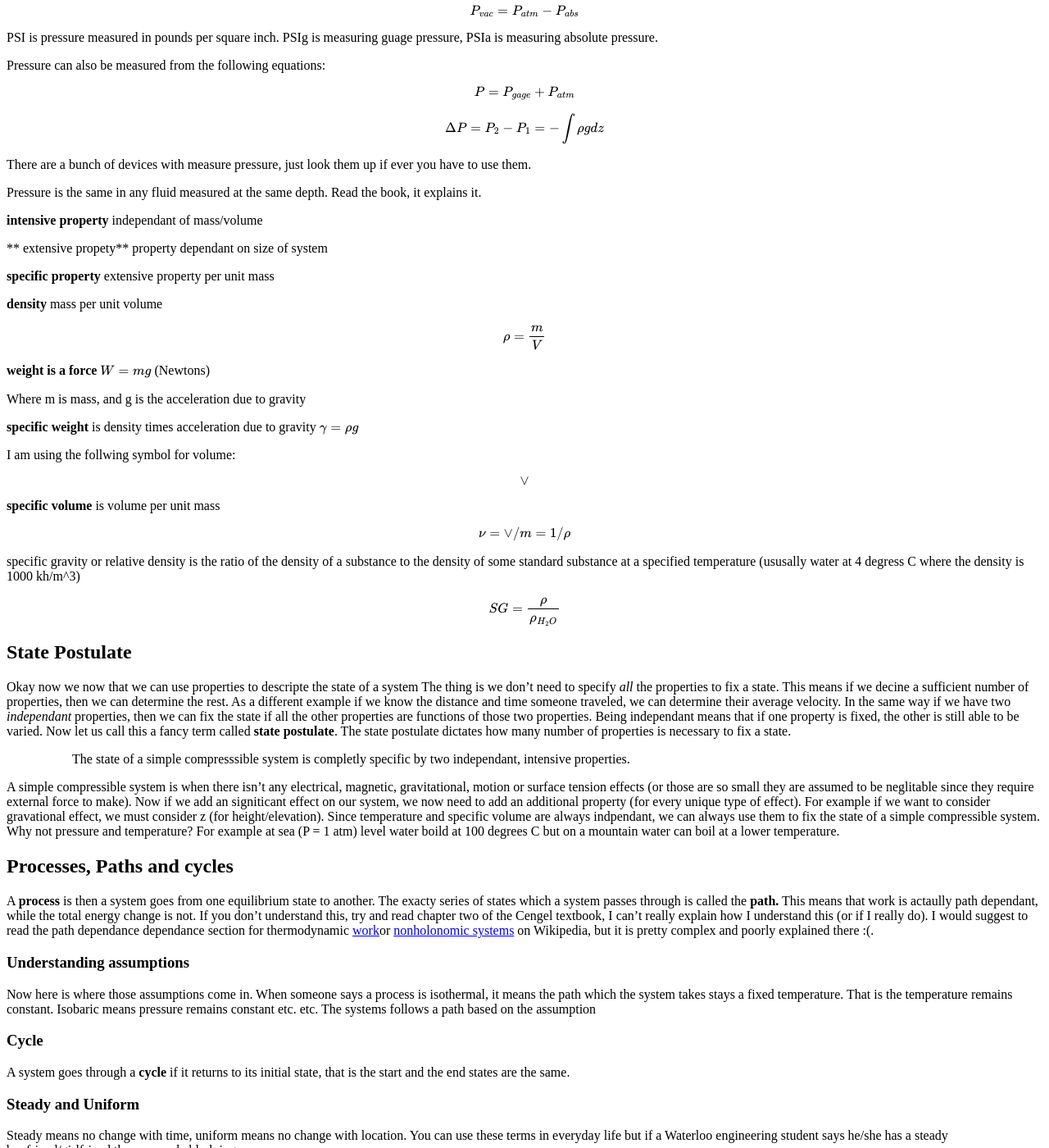
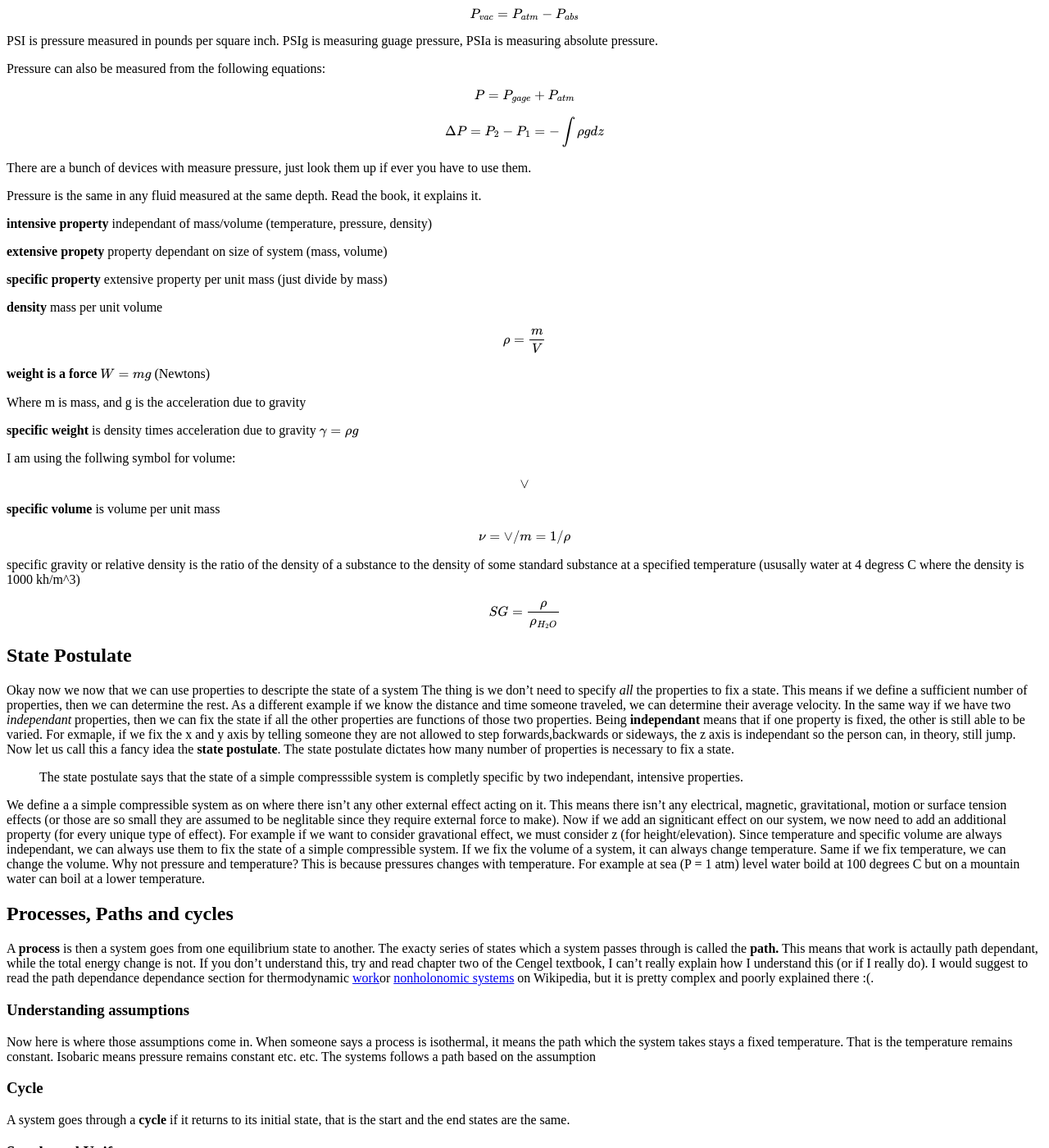
Before and after one commit to mrandrewandrade/blog, a Jekyll site: the page built from _posts/101/2015-10-25-thermodynamics-101-reference.md, in a window 1280 px wide and 1400 px high, scrolled down 1606 px. Shown: the whole window at 82% size. Built offline with Jekyll 4.4.1, drawn with Linux system fonts in a browser that asks for light colours; nearby versions of some CDN libraries; library files that are not in the unit come from our copies; formulas are drawn with MathJax 3; comment, search, counter and statistics services are not loaded; some of the changed text lies outside the part shown.

Commit message:
small fixes to notes

```diff
--- a/_posts/101/2015-10-25-thermodynamics-101-reference.md
+++ b/_posts/101/2015-10-25-thermodynamics-101-reference.md
@@ -12,16 +12,16 @@
 
 First lets start with some common assumptions (refer back here when they come up):
 
-1. Kinetic and potential energy remains about constant ($$\Delta KE, \Delta PE ~= 0$$
+1. Kinetic and potential energy remains about constant ($$\Delta KE, \Delta PE ~= 0$$)
 2. Isobaric (pressure is constant)
 3. Isothermal (temperature is constant)
 4. Isovolumetic (total volume (V) is constant)
 5. Rigid (change in volume is zero or $$dV = 0$$)
 6. Adiabatic (heat transfer is zero or $$\dot Q = 0$$
-7. Reversible (\dot P_s = 0)
+7. Reversible ($$\dot P_s = 0$$)
 8. Ideal Gas more below
 9. stead-state or SS (change is zero or d/dt = 0)
-10. steady flow or SD ($$ U_{IN}, h_{IN, ... = constant)
+10. steady flow or SD ($$ U_{IN}, h_{IN},$$ ... = constant)
 11. Liquids and solids have constant volume
 12. Liquids are solids are assumed incompressible
 
@@ -92,11 +92,11 @@
 
 Pressure is the same in any fluid measured at the same depth.  Read the book, it explains it.
 
-**intensive property** independant of mass/volume
+**intensive property** independant of mass/volume (temperature, pressure, density)
 
-** extensive propety** property dependant on size of system
+**extensive propety** property dependant on size of system (mass, volume)
 
-**specific property** extensive property per unit mass
+**specific property** extensive property per unit mass (just divide by mass)
 
 **density**  mass per unit volume
 
@@ -106,7 +106,6 @@
 $$ W = mg $$ (Newtons)
 
 Where m is mass, and g is the acceleration due to gravity
-
 
 **specific weight** is density times acceleration due to gravity
 $$ \gamma = \rho g $$
@@ -125,14 +124,13 @@
 
 ## State Postulate
 
-Okay now we now that we can use properties to descripte the state of a system  The thing is we don't need to specify *all* the properties to fix a state.  This means if we decine a sufficient number of properties, then we can determine the rest. As a different example if we know the distance and time someone traveled, we can determine their average velocity.  In the same way if we have two *independant* properties, then we can fix the state if all the other properties are functions of those two properties.  Being independant means that if one property is fixed, the other is still able to be varied.  Now let us call this a fancy term called **state postulate**.  The state postulate dictates how many number of properties is necessary to fix a state.
+Okay now we now that we can use properties to descripte the state of a system  The thing is we don't need to specify *all* the properties to fix a state.  This means if we define a sufficient number of properties, then we can determine the rest. As a different example if we know the distance and time someone traveled, we can determine their average velocity.  In the same way if we have two *independant* properties, then we can fix the state if all the other properties are functions of those two properties.  Being **independant** means that if one property is fixed, the other is still able to be varied. For exmaple, if we fix the x and y axis by telling someone they are not allowed to step forwards,backwards or sideways, the z axis is independant so the person can, in theory, still jump.  Now let us call this a fancy idea the **state postulate**.  The state postulate dictates how many number of properties is necessary to fix a state.
 
->>The state of a simple compresssible system is completly specific by two independant, intensive properties.
+>The state postulate says that the state of a simple compresssible system is completly specific by two independant, intensive properties.
 
-A simple compressible system is when there isn't any electrical, magnetic, gravitational, motion or surface tension effects (or those are so small they are assumed to be neglitable since they require external force to make).  Now if we add an signiticant effect on our system, we now need to add an additional property (for every unique type of effect).  For example if we want to consider gravational effect, we must consider z (for height/elevation).  Since temperature and specific volume are always indpendant, we can always use them to fix the state of a simple compressible system.  Why not pressure and temperature?  For example at sea (P = 1 atm) level water boild at 100 degrees C but on a mountain water can boil at a lower temperature.
+We define a a simple compressible system as on where there isn't any other external effect acting on it.  This means there isn't any electrical, magnetic, gravitational, motion or surface tension effects (or those are so small they are assumed to be neglitable since they require external force to make).  Now if we add an signiticant effect on our system, we now need to add an additional property (for every unique type of effect).  For example if we want to consider gravational effect, we must consider z (for height/elevation).  Since temperature and specific volume are always independant, we can always use them to fix the state of a simple compressible system.  If we fix the volume of a system, it can always change temperature.  Same if we fix temperature, we can change the volume.  Why not pressure and temperature? This is because pressures changes with temperature. For example at sea (P = 1 atm) level water boild at 100 degrees C but on a mountain water can boil at a lower temperature.
 
 ## Processes, Paths and cycles
-
 
 A **process** is then a system goes from one equilibrium state to another.  The exacty series of states which a system passes through is called the **path.**  This means that work is actaully path dependant, while the total energy change is not.  If you don't understand this, try and read chapter two of the Cengel textbook, I can't really explain how I understand this (or if I really do). I would suggest to read the path dependance dependance section for thermodynamic [work](https://en.wikipedia.org/wiki/Work_(thermodynamics))or [nonholonomic systems](https://en.wikipedia.org/wiki/Nonholonomic_system) on Wikipedia, but it is pretty complex and poorly explained there :(.
 
```
Also changed, not shown: other parts of _posts/101/2015-10-25-thermodynamics-101-reference.md (+8 -8 lines).
